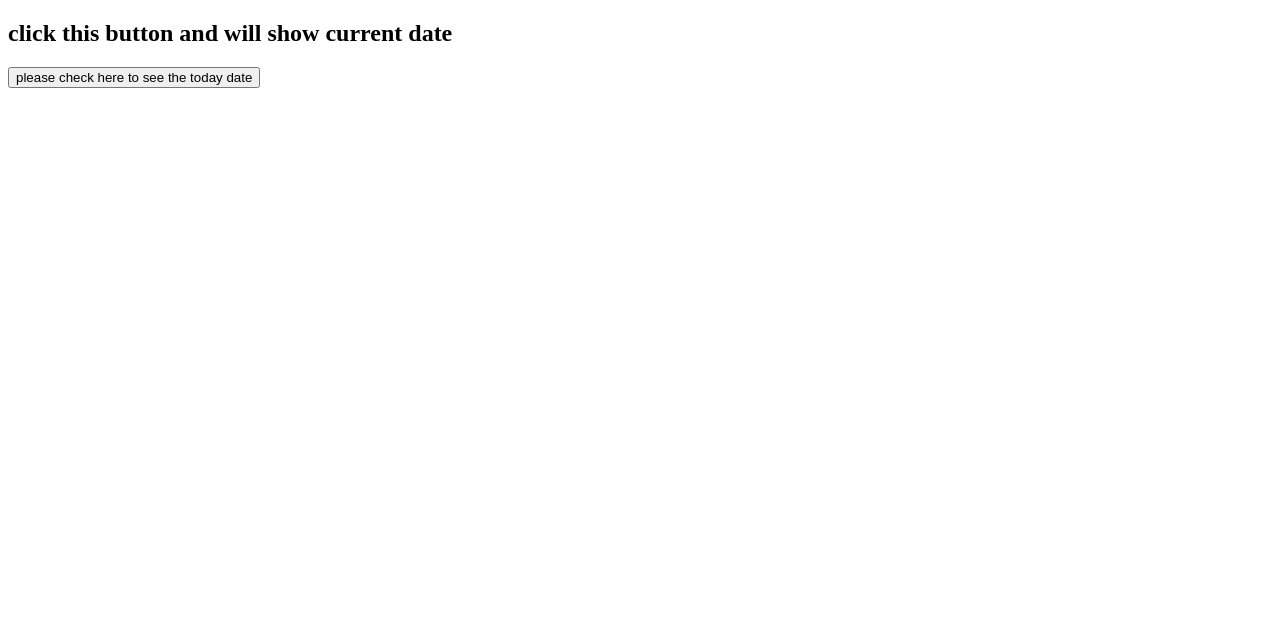
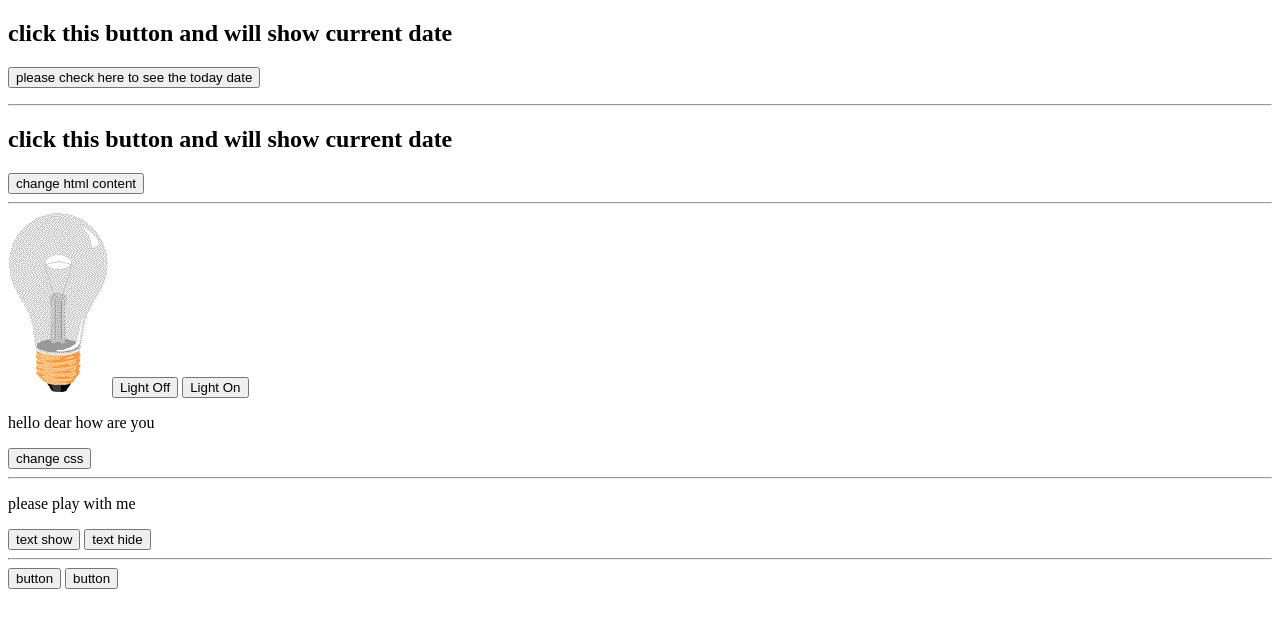
Before and after one commit to hkobir009/javascript, a plain HTML site: page index.html in a window 1280 px wide. Drawn offline with Linux system fonts and the light colour scheme.

Commit message:
javascript can change html,can change html atteribute,can change css,can change hide show

```diff
--- a/index.html
+++ b/index.html
@@ -10,13 +10,40 @@
 
 <h2>click this button and will show current date</h2>
 
-
 <button onclick="document.getElementById('date').innerHTML=Date()">please check here to see the today date</button>
 
-
 <p id="date"></p>
+<hr>
+<h2 id="html">click this button and will show current date</h2>
+<button onclick="document.getElementById('html').innerHTML='hello world'">change html content</button>
 
 
+<hr>
+<img src="pic_bulboff1.gif" alt="" id="light">
+
+<button onclick="test2()">Light Off</button>
+<button onclick="test()">Light On</button>
+
+
+
+<p id="css" >hello dear how are you</p>
+
+<button onclick="test()">change css</button>
+
+<hr>
+
+<p id="showHide">please play with me</p>
+
+
+<button onclick="test2()">text show</button>
+<button onclick="test()">text hide</button>
+
+
+<hr>
+
+<button onclick="document.write(5+9)">button</button>
+
+<button onclick="console.log(5+9)">button</button>
 
 
 
@@ -25,7 +52,17 @@
 
 <script>
 
+function test2(){
+    document.getElementById('light').src="pic_bulboff1.gif";
+    document.getElementById('showHide').style.display="block"
 
+}
+function test(){
+
+    document.getElementById('light').src="pic_bulbon.gif";
+    document.getElementById('showHide').style.display='none'
+
+}
 
 
 
```
Also changed, not shown: pic_bulboff1.gif (added), pic_bulbon.gif (added).
